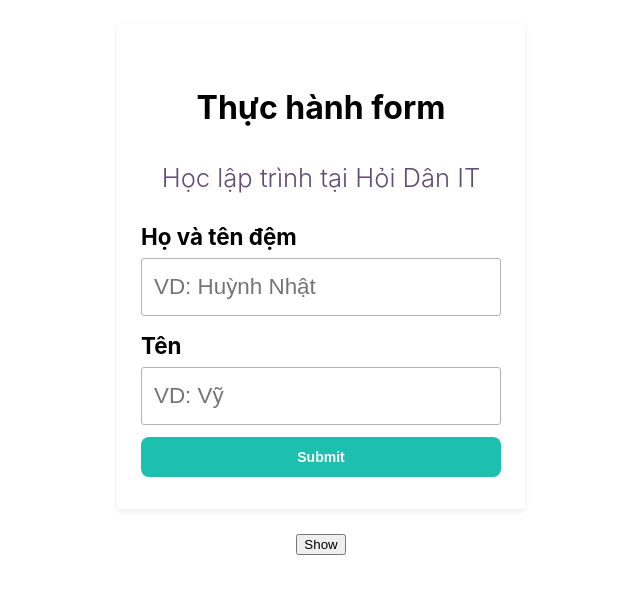
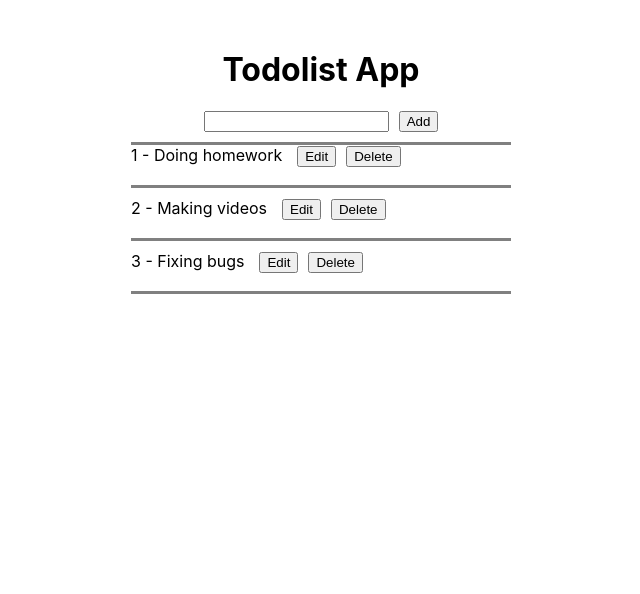
Before and after one commit to nhatvy1/react-basic, a React (Create React App) app: page / in a window 1280 px wide. Shown: the top 594 px of the page, without its empty margins (319-959 px from the left). Built offline with nearby package versions, Linux system fonts and the light colour scheme.

Commit message:
todolist pro

```diff
--- a/package.json
+++ b/package.json
@@ -10,6 +10,7 @@
     "react": "^17.0.2",
     "react-dom": "^17.0.2",
     "react-scripts": "^2.1.3",
+    "react-toastify": "8.0.2",
     "sass": "^1.59.3",
     "web-vitals": "^2.1.4"
   },
--- a/src/views/App.js
+++ b/src/views/App.js
@@ -1,13 +1,31 @@
 import React from 'react'
 // import logo from './logo.svg'
 import './App.scss'
-import MyComponent from './Example/MyComponent'
+// import MyComponent from './Example/MyComponent'
+import ListTodo from './Todos/ListTodo'
+import { ToastContainer, toast } from 'react-toastify';
+import 'react-toastify/dist/ReactToastify.css';
 
 const App = () => {
 	return (
 		<div className="App">
-			<MyComponent />
+			{/* <MyComponent /> */}
+			<ListTodo />
+
+			<ToastContainer
+				position="top-right"
+				autoClose={5000}
+				hideProgressBar={false}
+				newestOnTop={false}
+				closeOnClick
+				rtl={false}
+				pauseOnFocusLoss
+				draggable
+				pauseOnHover
+				theme="light"
+			/>
 		</div>
+
 	)
 }
 
--- /dev/null
+++ b/src/views/Example/AddComponent.js
@@ -0,0 +1,71 @@
+import React from "react";
+
+class AddComponent extends React.Component {
+    state = {
+        title: '',
+        salary: '',
+    }
+
+    handleChangeTitleJob = (event) => {
+        this.setState({
+            title: event.target.value
+        })
+    }
+
+    handleChangeSalary = (event) => {
+        this.setState({
+            salary: event.target.value
+        })
+    }
+
+    handleSubmit = (event) => {
+        event.preventDefault()
+        console.log('>>> check data input:', this.state)
+        if (!this.state.title || !this.state.salary) {
+            alert('Missing requied params')
+            return
+        }
+        this.props.addNewJob({
+            id: Math.floor(Math.random()*1001),
+            title: this.state.title,
+            salary: this.state.salary
+        })
+
+        this.setState({
+            title: '',
+            salary: ''
+        })
+    }
+
+    render() {
+        return (
+            <div className="main">
+                    <form className="form">
+                        <h3 className="heading">Thực hành form</h3>
+                        <p className="desc">Học lập trình tại Hỏi Dân IT </p>
+                        <div className="form-group">
+                            <label htmlFor="title" className="form-label">Job title</label>
+                            <input
+                                type="text" placeholder="VD:Front end" className="form-control"
+                                onChange={(event) => this.handleChangeTitleJob(event)}
+                            />
+                        </div>
+
+                        <div className="form-group">
+                            <label htmlFor="salary" className="form-label">Salary</label>
+                            <input
+                                type="text" placeholder="VD: 1000" className="form-control"
+                                onChange={(event) => this.handleChangeSalary(event)}
+                            />
+                        </div>
+                        <input
+                            type="submit" value="Submit" className="form-submit"
+                            onClick={(event) => this.handleSubmit(event)}
+                        />
+                    </form>
+                </div>
+        )
+    }
+}
+
+export default AddComponent
--- a/src/views/Example/ChildComponent.js
+++ b/src/views/Example/ChildComponent.js
@@ -1,4 +1,5 @@
 import React from "react";
+import './Demo.scss'
 
 class ChildComponent extends React.Component {
     state = {
@@ -11,6 +12,12 @@ class ChildComponent extends React.Component {
         })
     }
 
+    handleOnClickDelete = (job) => {
+        // alert('Click me')
+        console.log('>>> handleOnClick')
+        this.props.deleteJob(job)
+    }
+
     render() {
         let { arrJobs } = this.props
         let { showJobs} = this.state
@@ -19,14 +26,14 @@ class ChildComponent extends React.Component {
         return (
             <>
                 { showJobs === false ?
-                    <div><button onClick={() =>this.handleShowHide()}>Show</button></div>
+                    <div><button onClick={() =>this.handleShowHide()} className="btn-show">Show</button></div>
                     :
                     <>
                         <div className="job-list">
                             {
                                 arrJobs.map((item, index) => {
                                     return (
-                                        <div key={index}>{item.title} - {item.salary}</div>
+                                        <div key={index}>{item.title} - {item.salary} <span onClick={()=> this.handleOnClickDelete(item)}>X</span></div>
                                     )
                                 })
                             }
--- /dev/null
+++ b/src/views/Example/Demo.scss
@@ -0,0 +1,3 @@
+.btn-show {
+    color: red;
+}
--- a/src/views/Example/MyComponent.js
+++ b/src/views/Example/MyComponent.js
@@ -1,9 +1,8 @@
 import React from "react";
 import ChildComponent from "./ChildComponent";
+import AddComponent from "./AddComponent";
 class MyComponent extends React.Component {
     state = {
-        firstName: 'Huynh Nhat',
-        lastName: 'Vy',
         arrJobs: [
             {id: 1, title: 'Developer', salary: '500'},
             {id: 2, title: 'Tester', salary: '300'},
@@ -11,54 +10,39 @@ class MyComponent extends React.Component {
         ]
     }
 
-    handleChangeFirstName = (event) => {
+    addNewJob = (job) => {
+        console.log('Check job from parent:', job)
         this.setState({
-            firstName: event.target.value
+            arrJobs: [...this.state.arrJobs, job]
         })
     }
 
-    handleChangeLastName = (event) => {
+    deleteJob = (job) => {
+        let currentJob = this.state.arrJobs
+        currentJob = currentJob.filter(item => item.id !== job.id)
         this.setState({
-            lastName: event.target.value
+            arrJobs: currentJob
         })
     }
 
-    handleSubmit = (event) => {
-        event.preventDefault()
-        console.log('>>> check data input:', this.state)
+    componentDidUpdate(prevProps, prevState) {
+        console.log('Run did update:', 'prev state:', prevState, 'current state:', this.state )
+    }
+
+    componentDidMount() {
+        console.log('Run component did mount')
     }
 
     render() {
         return (
             <>
-                <div className="main">
-                    <form className="form">
-                        <h3 className="heading">Thực hành form</h3>
-                        <p className="desc">Học lập trình tại Hỏi Dân IT </p>
-                        <div className="form-group">
-                            <label htmlFor="firstName" className="form-label">Họ và tên đệm</label>
-                            <input
-                                type="text" placeholder="VD: Huỳnh Nhật" className="form-control"
-                                onChange={(event) => this.handleChangeFirstName(event)}
-                            />
-                        </div>
-
-                        <div className="form-group">
-                            <label htmlFor="lastName" className="form-label">Tên</label>
-                            <input
-                                type="text" placeholder="VD: Vỹ" className="form-control"
-                                onChange={(event) => this.handleChangeLastName(event)}
-                            />
-                        </div>
-                        <input
-                            type="submit" value="Submit" className="form-submit"
-                            onClick={(event) => this.handleSubmit(event)}
-                        />
-                    </form>
-                </div>
+                <AddComponent
+                    addNewJob={this.addNewJob}
+                />
 
                 <ChildComponent
                     arrJobs={this.state.arrJobs}
+                    deleteJob={this.deleteJob}
                 />
             </>
         )
--- /dev/null
+++ b/src/views/Todos/AddTodo.js
@@ -0,0 +1,47 @@
+import React from "react";
+import { toast } from "react-toastify";
+
+class AddTodo extends React.Component {
+    state = {
+        title: ''
+    }
+
+    handleOnChangeTitle= (event)=> {
+        this.setState({
+            title: event.target.value
+        })
+    }
+
+    handleAddTodo = () => {
+        if (!this.state.title) {
+            toast.error('Missing title')
+            return
+        }
+        let todo = {
+            id: Math.floor(Math.random() * 1001),
+            title: this.state.title
+        }
+
+        this.props.addNewTodo(todo)
+        this.setState({
+            title: ''
+        })
+    }
+
+    render() {
+        let { title } = this.state
+        return (
+            <div className="add-todo">
+                <input type="text"
+                    value={title}
+                    onChange={(event) => this.handleOnChangeTitle(event)}
+                />
+                <button type="button"
+                    onClick={()=> this.handleAddTodo()}
+                >Add</button>
+            </div>
+        )
+    }
+}
+
+export default AddTodo
--- /dev/null
+++ b/src/views/Todos/ListTodo.js
@@ -0,0 +1,121 @@
+import React from "react";
+import './ListTodo.scss'
+import AddTodo from "./AddTodo";
+import { ToastContainer, toast } from 'react-toastify';
+
+class ListTodo extends React.Component {
+    state = {
+        listTodos: [
+            {id: 'todo1', title: 'Doing homework'},
+            {id: 'todo2', title: 'Making videos'},
+            {id: 'todo3', title: 'Fixing bugs'},
+        ],
+        editTodo: {}
+    }
+
+    addNewTodo = (todo)=> {
+        this.setState({
+            listTodos: [...this.state.listTodos, todo]
+        })
+
+        toast.success("Wow so easy !")
+    }
+
+    handleDeleteTodo = (todo)=> {
+        let currentTodos = this.state.listTodos
+        currentTodos = currentTodos.filter(item => item.id !== todo.id)
+        this.setState({
+            listTodos: currentTodos
+        })
+        toast.success('Delete succeed!')
+    }
+
+    handleEditTodo = (todo)=> {
+        let { editTodo, listTodos } = this.state
+        let isEmptyObj = Object.keys(editTodo).length === 0
+
+        //save
+        if (isEmptyObj === false && editTodo.id === todo.id) {
+            let listTodosCopy = [...listTodos]
+
+            let objIndex = listTodosCopy.findIndex((item => item.id == todo.id));
+
+            listTodosCopy[objIndex].title = editTodo.title
+
+            this.setState({
+                listTodos: listTodosCopy,
+                editTodo: {}
+            })
+
+            toast.success('Update todo succeed!')
+
+            return
+        }
+
+        //edit
+        this.setState({
+            editTodo: todo
+        })
+    }
+
+    handleOnChangeEditTodo = (event)=> {
+        let editTodoCopy = {...this.state.editTodo}
+        editTodoCopy.title = event.target.value
+        this.setState({
+            editTodo: editTodoCopy
+        })
+    }
+
+    render() {
+        let { listTodos, editTodo } = this.state
+        let isEmptyObj = Object.keys(editTodo).length === 0
+        console.log('>>> check empty obj: ', isEmptyObj)
+        return (
+            <div className="list-todo-container">
+                <h1>Todolist App</h1>
+
+                <AddTodo
+                    addNewTodo={this.addNewTodo}
+                />
+
+                <div className="list-todo-content">
+                    { listTodos && listTodos.length>0 &&
+                        listTodos.map((item, index)=> {
+                            return (
+                                <div className="todo-child" key={item.id}>
+                                    {isEmptyObj === true ?
+                                        <span>{index + 1} - {item.title}</span>
+                                        :
+                                        <>
+                                        { editTodo.id === item.id ?
+                                        <span>{index + 1} -
+                                            <input value={editTodo.title}
+                                                onChange={(event)=> this.handleOnChangeEditTodo(event)}
+                                            />
+                                        </span>
+                                        :
+                                        <span>{index + 1} - {item.title}</span>
+                                        }
+                                        </>
+                                    }
+                                    <button className="edit"
+                                        onClick={()=> this.handleEditTodo(item)}
+                                    >
+                                        {isEmptyObj === false && editTodo.id ===item.id ?
+                                        'Save': 'Edit'
+                                        }
+                                    </button>
+                                    <button className="delete"
+                                        onClick={()=> this.handleDeleteTodo(item)}
+                                    >Delete</button>
+                                </div>
+                            )
+                        })
+                    }
+                </div>
+            </div>
+        )
+    }
+}
+
+export default ListTodo
--- /dev/null
+++ b/src/views/Todos/ListTodo.scss
@@ -0,0 +1,37 @@
+.list-todo-container {
+    margin-top: 50px;
+
+    button {
+        cursor: pointer;
+    }
+
+    .add-todo {
+        button {
+            margin-left: 10px;
+        }
+    }
+
+    .list-todo-content {
+        width: 400px;
+        margin: 0 auto;
+
+        .todo-child {
+            height: 40px;
+            border-bottom: 3px solid grey;
+            margin: 10px;
+            text-align: left;
+
+            &:first-child {
+                border-top: 3px solid grey;
+            }
+
+            span {
+                margin-right: 5px;
+            }
+
+            .edit {
+                margin: 0 10px;
+            }
+        }
+    }
+}
```
Also changed, not shown: src/views/App.scss (+5 -5 lines), 1 other file (tests, documents, lock files or other folders).
